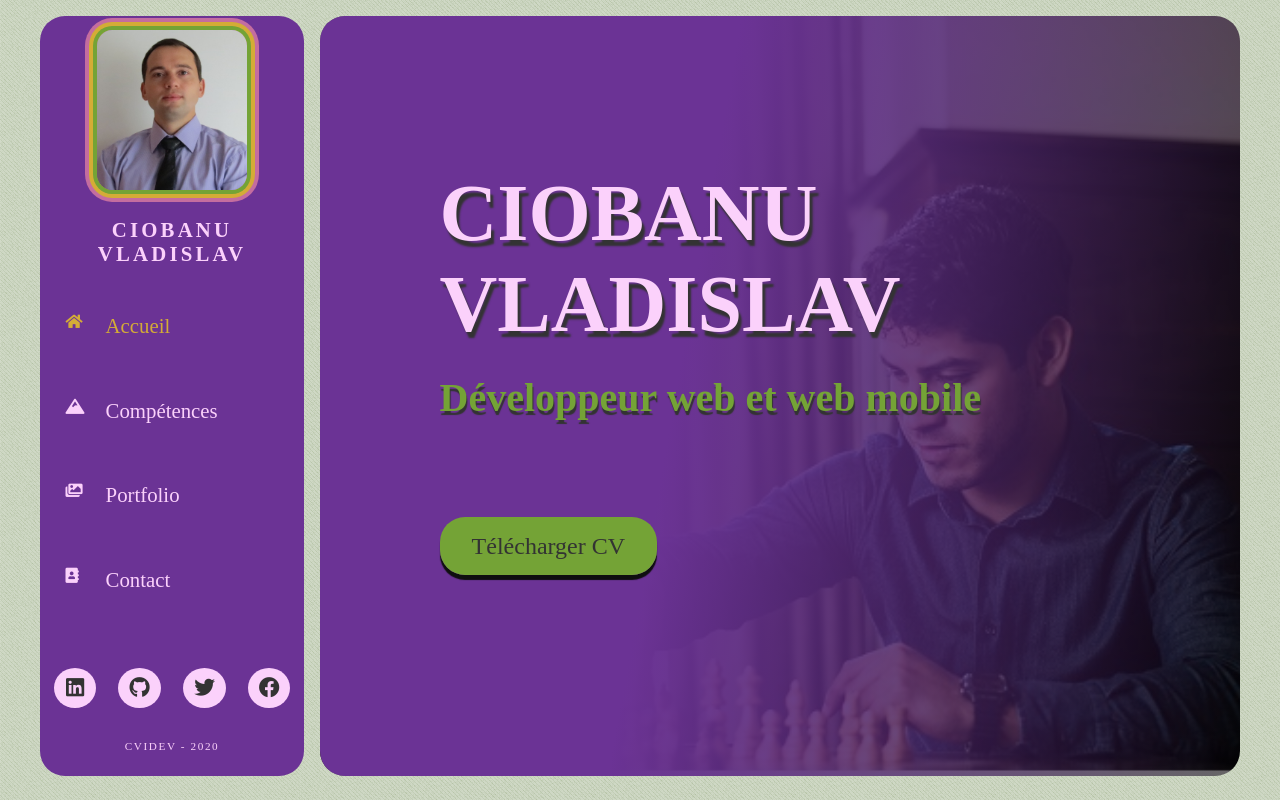
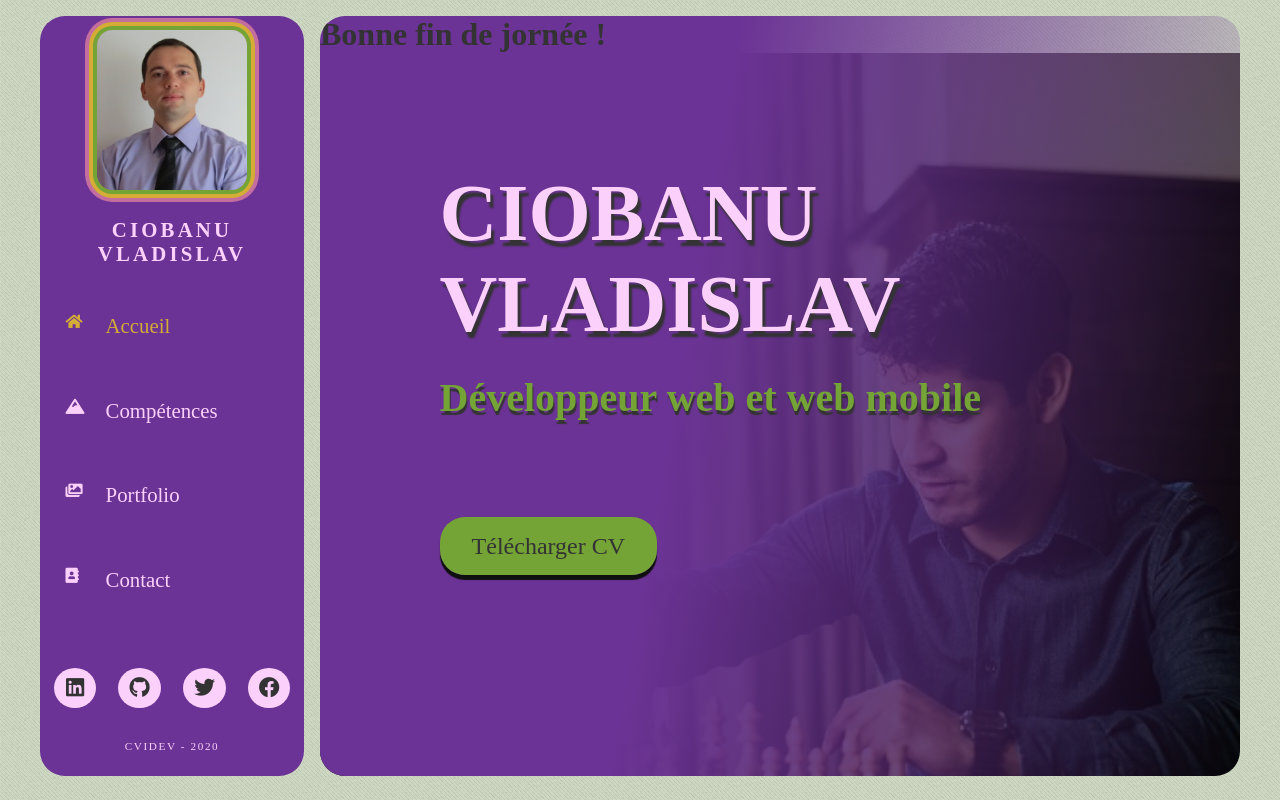
Before and after one commit to cnvvcvlad/cv-react, a React (Create React App) app: page / in a window 1280 px wide. Built offline with nearby package versions, Linux system fonts and the light colour scheme; a web font is replaced by a local one.

Commit message:
add hello message

```diff
--- /dev/null
+++ b/src/components/Hello.js
@@ -0,0 +1,13 @@
+import React from 'react';
+
+const Hello = () => {
+    var time = new Date();
+
+    if (time.getHours() < 12) {
+        return <h1>Bonne journée !</h1>;
+    }
+    return <h1>Bonne fin de jornée !</h1>;
+
+};
+
+export default Hello;
--- a/src/pages/Home.js
+++ b/src/pages/Home.js
@@ -1,5 +1,6 @@
 import React from 'react';
 import Navigation from '../components/Navigation';
+import Hello from '../components/Hello';
 
 const Home = () => {
     return (
@@ -11,6 +12,7 @@ const Home = () => {
             {/* on appele la composante Navigation  */}
             <Navigation></Navigation>
             <div className="homeContent">
+                <Hello></Hello>
                 <div className="content">
                     <h1>Ciobanu Vladislav</h1>
                     <h2>Développeur web et web mobile</h2>
```
